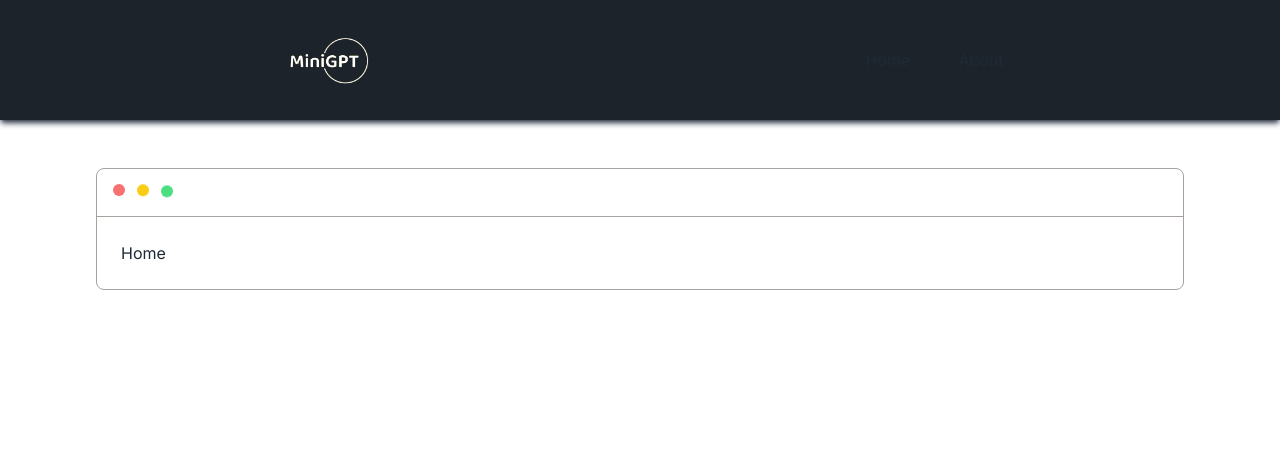
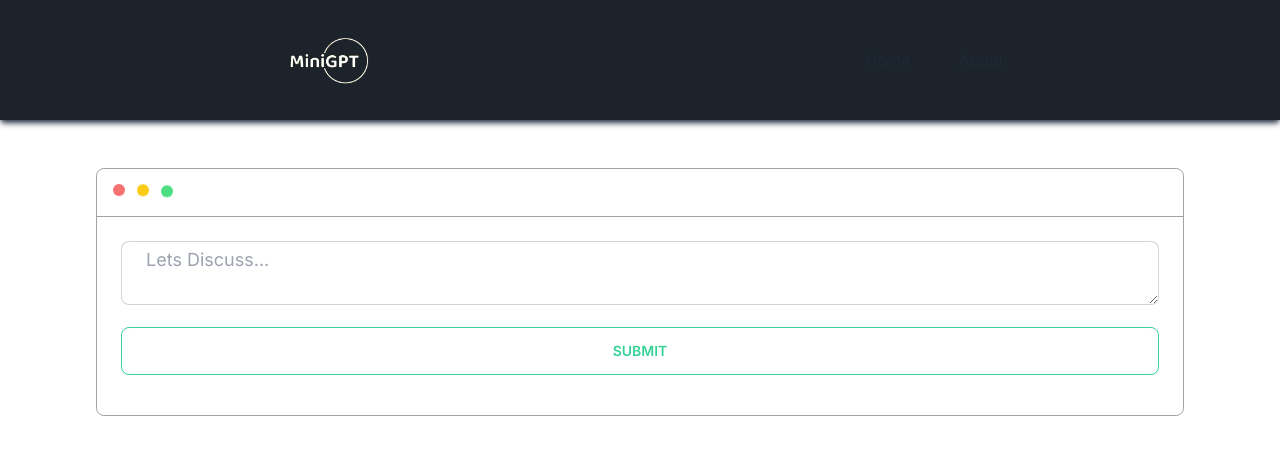
Before and after one commit to Lakshit-Chiranjiv/mini-gpt, a Next.js app: page / in a window 1280 px wide. Shown: the top 454 px of the page. Built offline with nearby package versions, Linux system fonts and the light colour scheme.

Commit message:
added input and btn

```diff
--- a/app/page.jsx
+++ b/app/page.jsx
@@ -2,8 +2,15 @@ import MacWindow from "./components/MacWindow";
 
 export default function Home() {
   return (
-      <MacWindow>
-        Home
-      </MacWindow>
+    <MacWindow>
+      <textarea
+        placeholder="Lets Discuss..."
+        className="input input-bordered input-lg w-full"
+      ></textarea>
+
+      <button className="btn btn-success btn-outline my-4 w-full">
+        Submit
+      </button>
+    </MacWindow>
   );
 }
```
